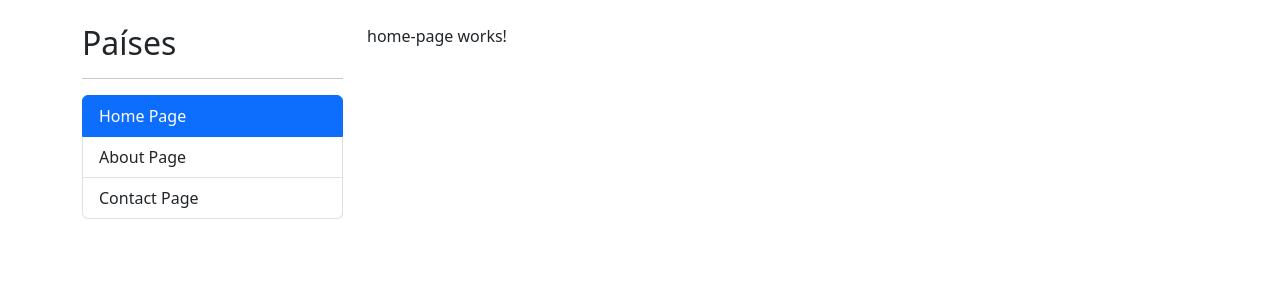
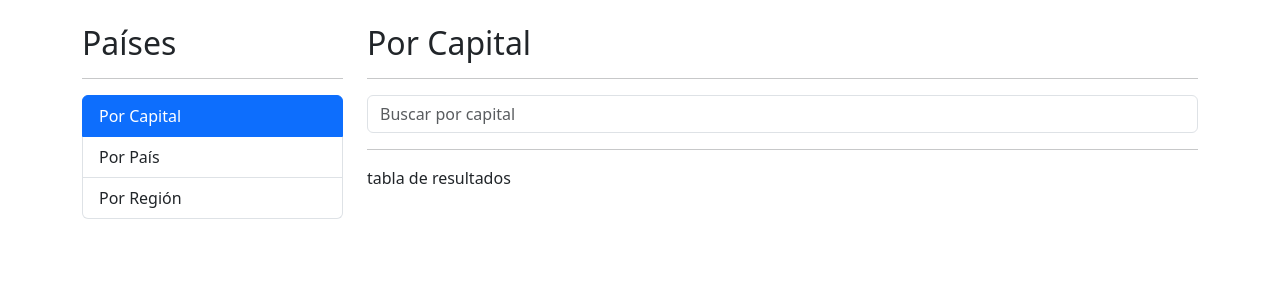
Before and after one commit to Saile16/Angular-LR, an Angular app in the folder 04-countryApp/: page /countries/by-capital in a window 1280 px wide. Before the commit this address led to /. Shown: the top 300 px of the page. Built offline with nearby package versions, Linux system fonts and the light colour scheme.

Commit message:
Agregamos routing de countries , modulo shared lista revisar

```diff
--- a/04-countryApp/src/app/app-routing.module.ts
+++ b/04-countryApp/src/app/app-routing.module.ts
@@ -5,11 +5,11 @@
 import { ContactPageComponent } from './shared/pages/contact-page/contact-page.component';
 
 const routes: Routes = [
-  {
-    path: '',
-    component: HomePageComponent,
-    children: [],
-  },
+  // {
+  //   path: '',
+  //   component: HomePageComponent,
+  //   children: [],
+  // },
   {
     path: 'about',
     component: AboutPageComponent,
@@ -19,8 +19,13 @@
     component: ContactPageComponent,
   },
   {
+    path: 'countries',
+    loadChildren: () =>
+      import('./countries/countries.module').then((m) => m.CountriesModule),
+  },
+  {
     path: '**',
-    redirectTo: '',
+    redirectTo: 'countries',
   },
 ];
 
--- a/04-countryApp/src/app/countries/countries-routing.module.ts
+++ b/04-countryApp/src/app/countries/countries-routing.module.ts
@@ -22,6 +22,10 @@
     path: 'by/:id',
     component: CountryPageComponent,
   },
+  {
+    path: '**',
+    redirectTo: 'by-capital',
+  },
 ];
 
 @NgModule({
--- a/04-countryApp/src/app/countries/countries.module.ts
+++ b/04-countryApp/src/app/countries/countries.module.ts
@@ -5,6 +5,7 @@
 import { ByRegionPageComponent } from './pages/by-region-page/by-region-page.component';
 import { CountryPageComponent } from './pages/country-page/country-page.component';
 import { CountriesRoutingModule } from './countries-routing.module';
+import { SharedModule } from '../shared/shared.module';
 
 @NgModule({
   declarations: [
@@ -13,6 +14,6 @@
     ByRegionPageComponent,
     CountryPageComponent,
   ],
-  imports: [CommonModule, CountriesRoutingModule],
+  imports: [CommonModule, CountriesRoutingModule, SharedModule],
 })
 export class CountriesModule {}
--- a/04-countryApp/src/app/countries/pages/by-capital-page/by-capital-page.component.html
+++ b/04-countryApp/src/app/countries/pages/by-capital-page/by-capital-page.component.html
@@ -1 +1,16 @@
-<p>by-capital-page works!</p>
+<h2>Por Capital</h2>
+<hr />
+
+<div class="row">
+  <div class="col">
+    <!-- SearchBox -->
+    <shared-search-box placeHolder="Buscar por capital"></shared-search-box>
+  </div>
+</div>
+
+<div class="row">
+  <div class="col">
+    <hr />
+    tabla de resultados
+  </div>
+</div>
--- /dev/null
+++ b/04-countryApp/src/app/shared/components/search-box/search-box.component.html
@@ -0,0 +1 @@
+<input type="text" [placeholder]="placeHolder" class="form-control" />
--- /dev/null
+++ b/04-countryApp/src/app/shared/components/search-box/search-box.component.ts
@@ -0,0 +1,11 @@
+import { Component, Input } from '@angular/core';
+
+@Component({
+  selector: 'shared-search-box',
+  templateUrl: './search-box.component.html',
+  styles: [],
+})
+export class SearchBoxComponent {
+  @Input()
+  public placeHolder: string = '';
+}
--- a/04-countryApp/src/app/shared/components/sidebar/sidebar.component.html
+++ b/04-countryApp/src/app/shared/components/sidebar/sidebar.component.html
@@ -2,7 +2,7 @@
 <hr />
 
 <ul class="list-group">
-  <li
+  <!-- <li
     routerLink=""
     routerLinkActive="active"
     [routerLinkActiveOptions]="{ exact: true }"
@@ -15,5 +15,26 @@
   </li>
   <li routerLink="contact" routerLinkActive="active" class="list-group-item">
     Contact Page
+  </li> -->
+  <li
+    routerLink="countries/by-capital"
+    routerLinkActive="active"
+    class="list-group-item"
+  >
+    Por Capital
+  </li>
+  <li
+    routerLink="countries/by-country"
+    routerLinkActive="active"
+    class="list-group-item"
+  >
+    Por País
+  </li>
+  <li
+    routerLink="countries/by-region"
+    routerLinkActive="active"
+    class="list-group-item"
+  >
+    Por Región
   </li>
 </ul>
```
Also changed, not shown: 04-countryApp/src/app/countries/pages/by-capital-page/by-capital-page.component.ts (+2 -5 lines), 04-countryApp/src/app/shared/shared.module.ts (+14 -2 lines).
